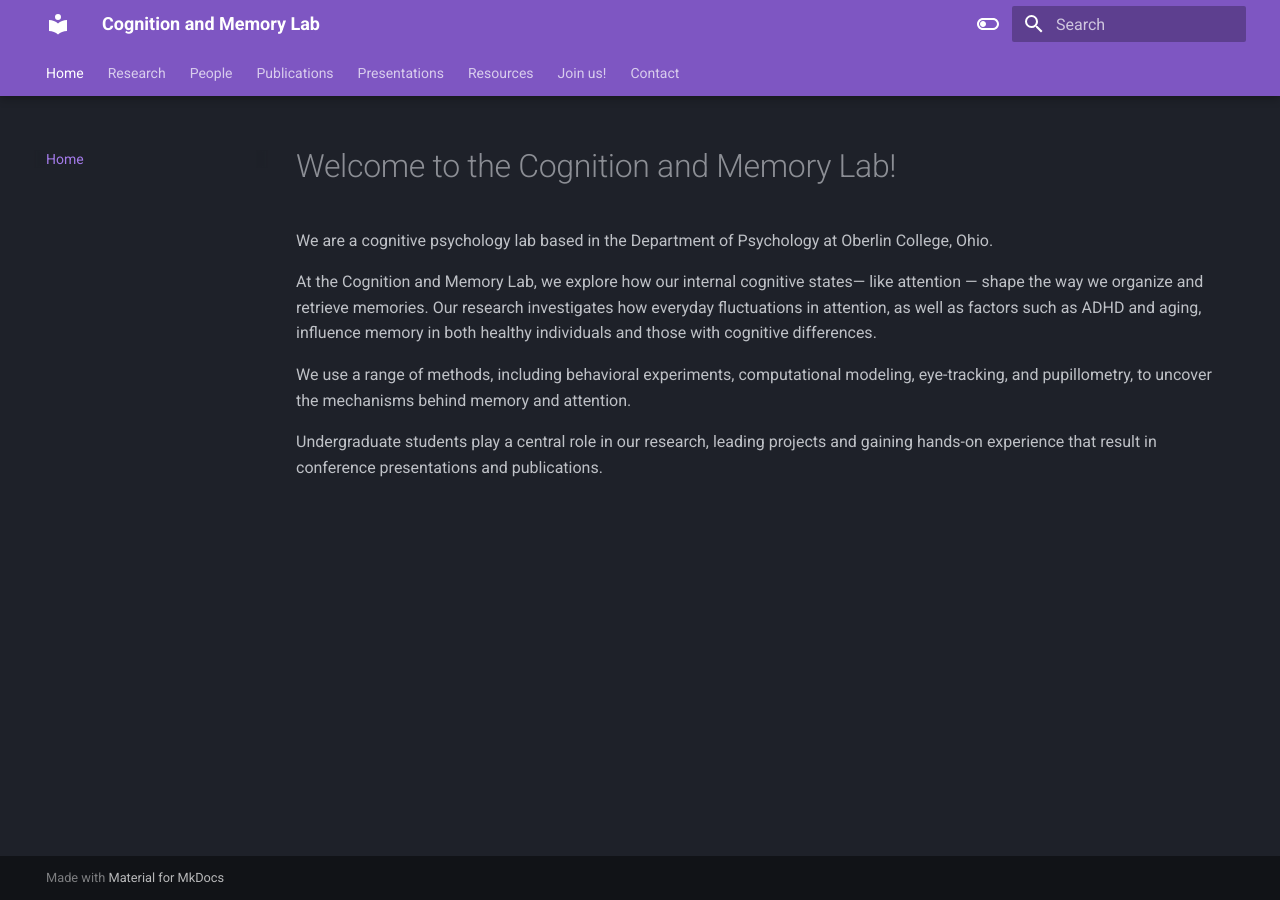
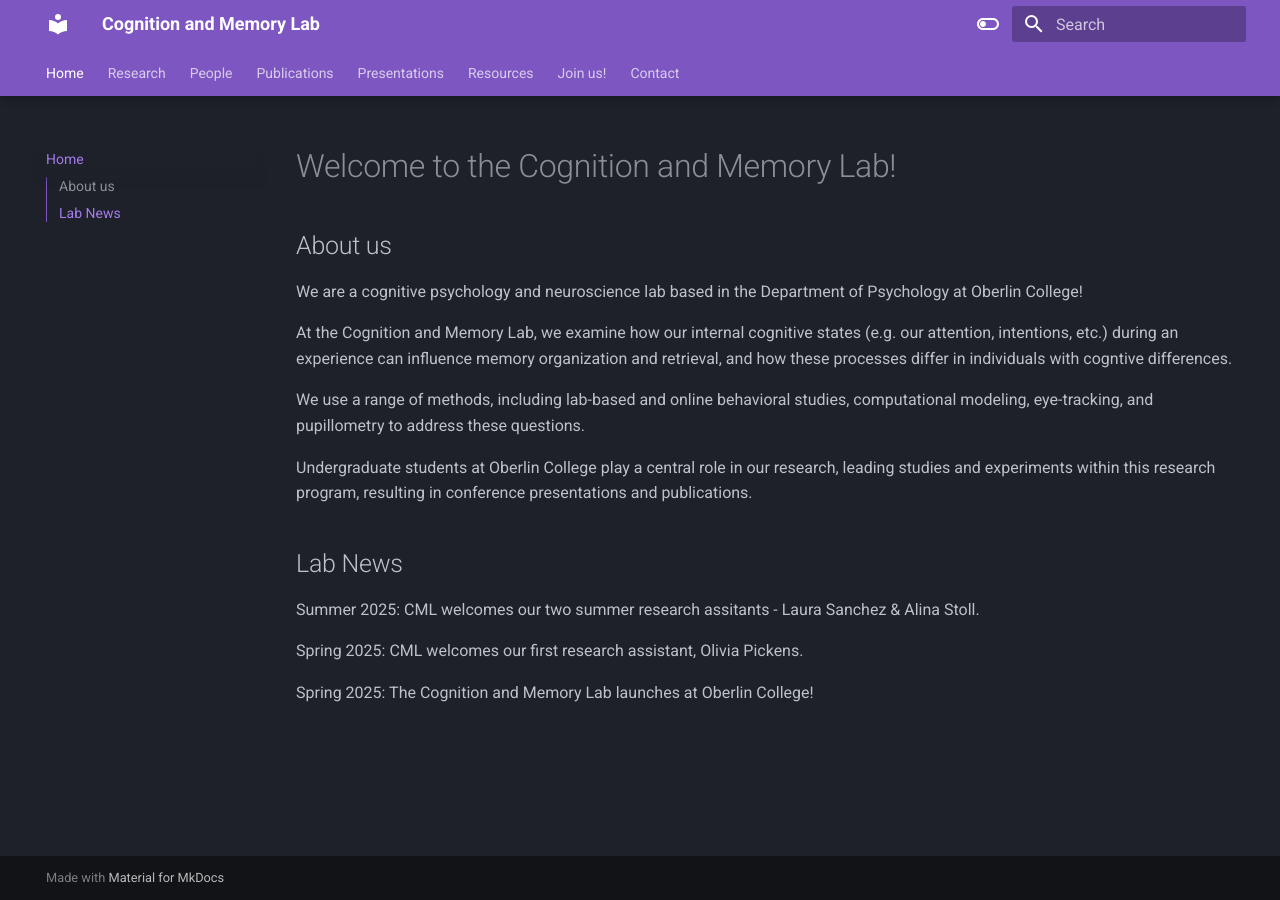
Before and after one commit to manasijkumar/CML-website, an MkDocs documentation site: the page built from docs/index.md, in a window 1280 px wide. Built offline with MkDocs 1.6.1 and Material for MkDocs 9.7.7, drawn with Linux system fonts in a browser that asks for light colours.

Commit message:
updated the research blurb on home page, added lab news, and added "under constricution" to the research page.

```diff
--- a/docs/index.md
+++ b/docs/index.md
@@ -2,10 +2,22 @@
 
 # Welcome to the Cognition and Memory Lab!
 
-We are a cognitive psychology lab based in the Department of Psychology at Oberlin College, Ohio.
 
-At the Cognition and Memory Lab, we explore how our internal cognitive states— like attention — shape the way we organize and retrieve memories. Our research investigates how everyday fluctuations in attention, as well as factors such as ADHD and aging, influence memory in both healthy individuals and those with cognitive differences.
+## About us
 
-We use a range of methods, including behavioral experiments, computational modeling, eye-tracking, and pupillometry, to uncover the mechanisms behind memory and attention.
+We are a cognitive psychology and neuroscience lab based in the Department of Psychology at Oberlin College!
 
-Undergraduate students play a central role in our research, leading projects and gaining hands-on experience that result in conference presentations and publications.
+At the Cognition and Memory Lab, we examine how our internal cognitive states (e.g. our attention, intentions, etc.) during an experience can influence memory organization and retrieval, and how these processes differ in individuals with cogntive differences.
+
+We use a range of methods, including lab-based and online behavioral studies, computational modeling, eye-tracking, and pupillometry to address these questions.
+
+Undergraduate students at Oberlin College play a central role in our research, leading studies and experiments within this research program, resulting in conference presentations and publications.
+
+
+## Lab News
+
+Summer 2025: CML welcomes our two summer research assitants - Laura Sanchez & Alina Stoll.
+
+Spring 2025: CML welcomes our first research assistant, Olivia Pickens.
+
+Spring 2025: The Cognition and Memory Lab launches at Oberlin College!
```
Also changed, not shown: docs/research.md (+2 -0 lines).
